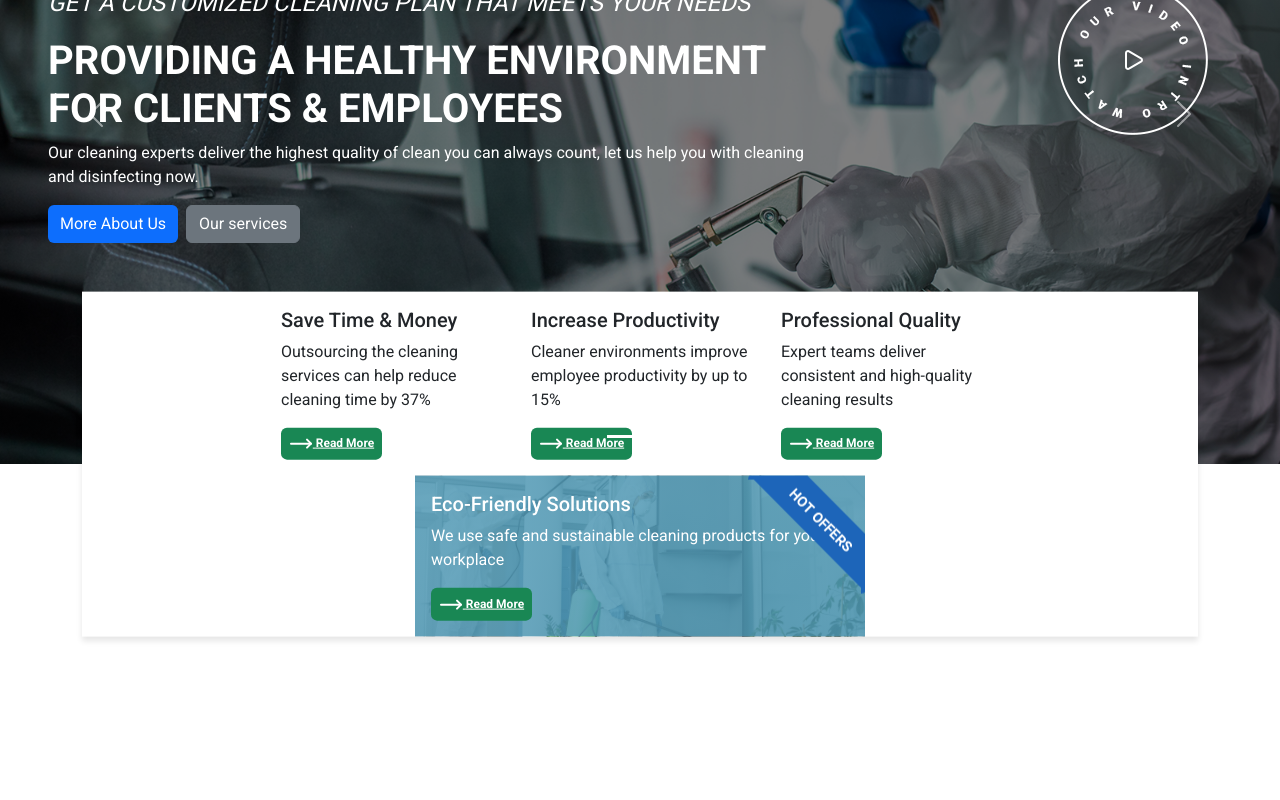
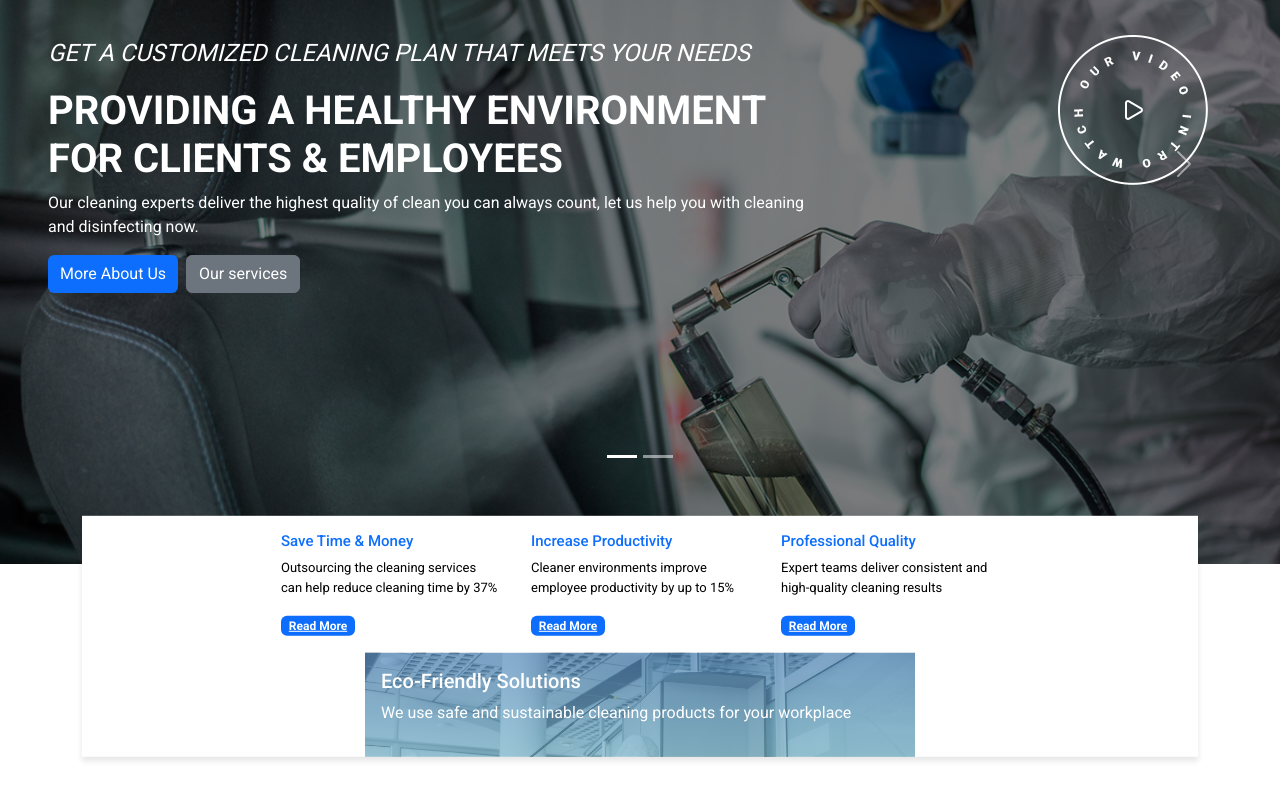
Before and after one commit to mertayda/sonera, a React (Vite) app: page / in a window 1280 px wide. Shown: the part 332-1132 px from the top of the page. Built offline with nearby package versions, Linux system fonts and the light colour scheme.

Commit message:
features

```diff
--- a/src/components/sections/FeaturesBar/FeatureBar.css
+++ b/src/components/sections/FeaturesBar/FeatureBar.css
@@ -2,7 +2,7 @@
     box-shadow: 0 4px 6px rgba(0, 0, 0, 0.1);
     height: auto;
     border: none;
-    transform: translateY(-50%);
+    transform: translateY(-20%);
     z-index: 9999;
     background-color: white;
 
@@ -15,14 +15,39 @@
     width: 100%;
     padding: 1rem;
     border: none;
+    color: black;
 }
 
+
+.feature-card h5{
+    font-size: 15px !important;
+}
+
+.feature-card p {
+
+    font-size: 13px !important;
+
+}
+
+
+
 .feature-card-big{
-    max-width: 450px;
+    max-width: 550px;
     width: 100%;
     position: relative;
     padding:1rem;
     border:none;
     color: white;
+    background-image: linear-gradient(rgba(85, 138, 189, 0.7), rgba(114, 175, 199, 0.7)),
+  url("../../../assets/images/reservation.jpg");;
+    background-size: cover;
+    background-repeat: no-repeat;
+   background-position: center top;
+
+
 
 }
+
+.feature-card-big h5{
+    color: #ffff !important;
+}
--- a/src/components/sections/FeaturesBar/FeaturesBar.jsx
+++ b/src/components/sections/FeaturesBar/FeaturesBar.jsx
@@ -39,29 +39,22 @@ const FeaturesBar = () => {
       <div className="container">
         <div className="feature-section">
           <div className="row justify-content-center">
-            {features.map((item, index) => (
-              <div
-                className= {item.reservation ? "feature-card-big" : "feature-card"}
-                 key={index}
-                  style={
-                  item.reservation && {
-                    backgroundImage: `linear-gradient(rgba(80, 152, 180, 0.85), rgba(80, 152, 180, 0.85)), url(${item.reservation})`,
-                    backgroundSize: "cover",
-                    backgroundPosition: "center",
+            {features.map((item,index) => {
+                const TruereserVation = Boolean(item.reservation)
+                 return (
+                  <div  key={index} className={TruereserVation ? "feature-card-big" : " feature-card"}>
+                    <h5 className="fw-ligh text-primary">{item.title}</h5>
+                    <p className="fw-ligh">{item.text}</p>
+                     {!TruereserVation  &&  <a  className="badge text-bg-primary" href={item.link}>{item.direct}</a>}
+
+                </div>
+                 )
+            })}
 
 
-                  }
-                }
-              >
-                {item.badge && <img src={item.badge} className="position-absolute top-0 end-0 "></img>}
-                <h5>{item.title}</h5>
-                <p>{item.text}</p>
-                <a className="badge text-bg-success" href={item.link}>
-                  {" "}
-                  <MoveRight></MoveRight> {item.direct}
-                </a>
-              </div>
-            ))}
+
+
+
           </div>
         </div>
       </div>
--- a/src/components/sections/Hero/Hero.css
+++ b/src/components/sections/Hero/Hero.css
@@ -1,5 +1,10 @@
+
+.carousel-indicators{
+    bottom: 10% !important;
+}
+
 .carousel-item{
-    min-height:  700px !important;
+    min-height: 800px !important;
     position: relative;
     z-index: 0 !important;
 
--- a/src/components/sections/Hero/HeroCarousel.jsx
+++ b/src/components/sections/Hero/HeroCarousel.jsx
@@ -120,6 +120,9 @@ const HeroCarousel = () => {
             </div>
           </div>
         </div>
+
+
+
       </div>
       <button
         className="carousel-control-prev"
```
